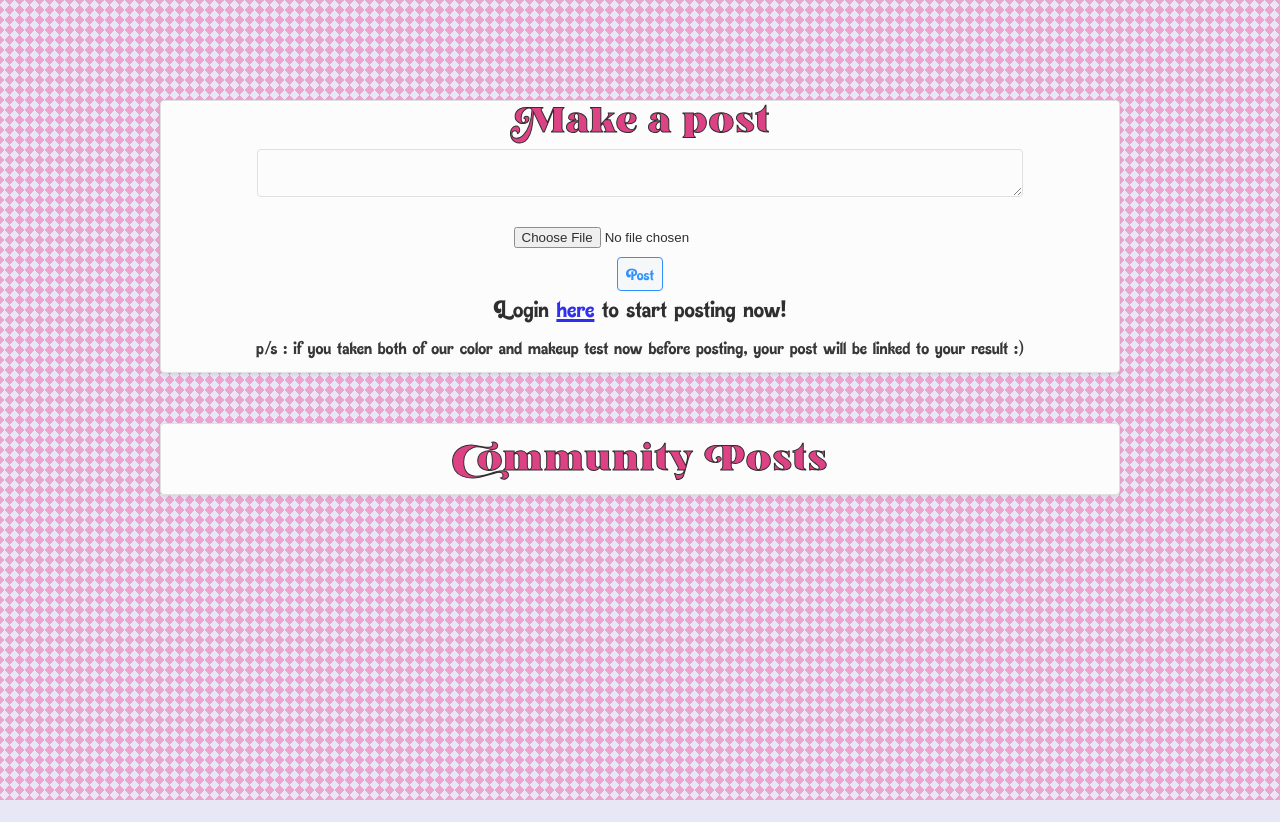
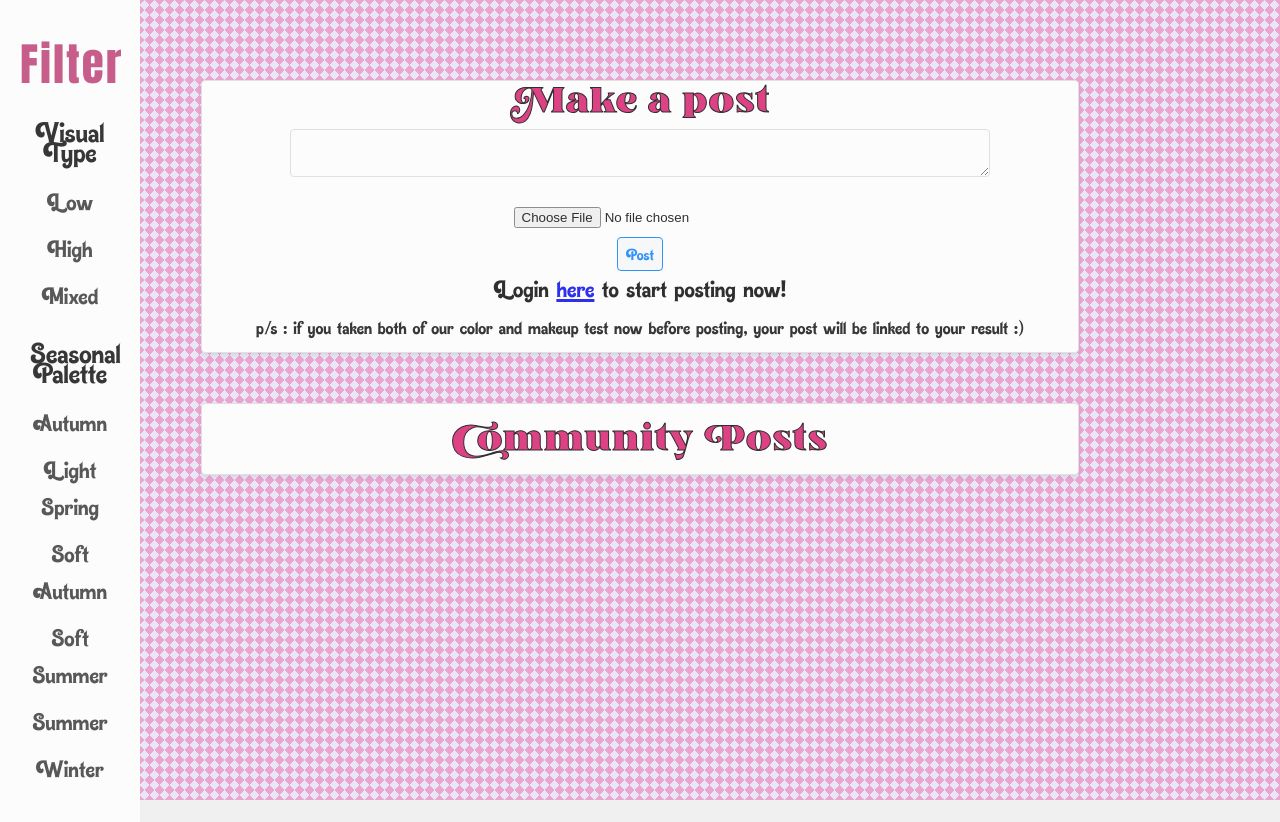
Before and after one commit to afiqahaunie/ColorMakeupAnalysis, a Flask app: page /community in a window 1280 px wide. Shown: the part 110-932 px from the top of the page. Before the commit the page ends 910 px from the top, so only its background shows below. Run offline with Flask 3, Linux system fonts and the light colour scheme; data that the repository does not hold is empty.

Commit message:
add filter for post

```diff
--- a/website/static/community_page.css
+++ b/website/static/community_page.css
@@ -364,3 +364,48 @@ footer {
     text-align: left;
     color: #888;
 }
+
+.sidebar {
+    position: absolute;
+    top: 0;
+    left: 0;
+    width: 140px;
+    height: calc(100vh - var(--header-height));
+    background-color: white;
+    padding: 20px;
+    overflow-y: auto;
+}
+
+.sidebar h2 {
+    font-size: 1.5em;
+    margin-bottom: 15px;
+}
+
+.sidebar h3 {
+    font-size: 1.2em;
+    margin-top: 20px;
+    margin-bottom: 10px;
+}
+
+.sidebar ul {
+    list-style: none;
+    padding: 0;
+}
+
+.sidebar ul li {
+    margin-bottom: 10px;
+}
+
+.sidebar ul li a {
+    color: #333;
+    text-decoration: none;
+}
+
+.sidebar ul li a:hover {
+    color: #007bff;
+}
+
+.sidebar ul li a.active {
+    font-weight: bold;
+    color: #007bff;
+}
--- a/website/templates/community_page.html
+++ b/website/templates/community_page.html
@@ -6,8 +6,23 @@
 
 <section class="Community-post">
     <div class="container-community">
-
-
+        <div class="sidebar">
+            <h2>Filter</h2>
+            <h3>Visual Type</h3>
+            <ul>
+                <li><a href="{{ url_for('views.community', visual_type='low') }}">Low</a></li>
+                <li><a href="{{ url_for('views.community', visual_type='high') }}">High</a></li>
+                <li><a href="{{ url_for('views.community', visual_type='mixed') }}">Mixed</a></li>
+            </ul>
+            <h3>Seasonal Palette</h3>
+            <ul>
+                <li><a href="{{ url_for('views.community', seasonal_palette='Autumn') }}">Autumn</a></li>
+                <li><a href="{{ url_for('views.community', seasonal_palette='Light Spring') }}">Light Spring</a></li>
+                <li><a href="{{ url_for('views.community', seasonal_palette='Soft Autumn') }}">Soft Autumn</a></li>
+                <li><a href="{{ url_for('views.community', seasonal_palette='Soft Summer') }}">Soft Summer</a></li>
+                <li><a href="{{ url_for('views.community', seasonal_palette='Summer') }}">Summer</a></li>
+                <li><a href="{{ url_for('views.community', seasonal_palette='Winter') }}">Winter</a></li>
+            </ul>
         </div>
         <div class="flex-container">
             <div class="post_container">
--- a/website/views.py
+++ b/website/views.py
@@ -30,6 +30,17 @@ def community():
     posts = Post.query.order_by(Post.date.desc()).all()
     comments = Comment.query.order_by(Comment.date.desc()).all()
     if current_user.is_authenticated:
+        visual_type = request.args.get('visual_type')
+        seasonal_palette = request.args.get('seasonal_palette')
+
+        if visual_type:
+            posts = Post.query.filter_by(visual_type=visual_type).order_by(Post.date.desc()).all()
+        elif seasonal_palette:
+            posts = Post.query.filter_by(seasonal_palette=seasonal_palette).order_by(Post.date.desc()).all()
+        else:
+            posts = Post.query.order_by(Post.date.desc()).all()
+            comments = Comment.query.order_by(Comment.date.desc()).all()
+
         # Fetch user's latest result from result table
         latest_result = Result.query.filter_by(user_id=current_user.id).order_by(Result.id.desc()).first()
         visual_type = latest_result.result_data if latest_result else None
```
